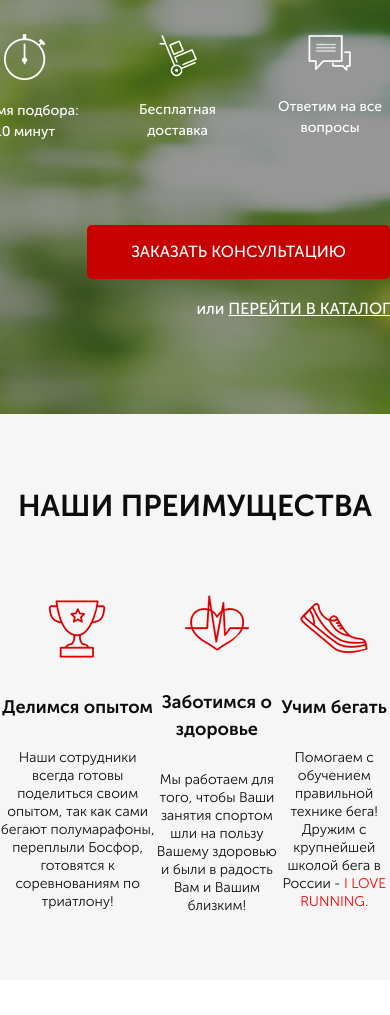
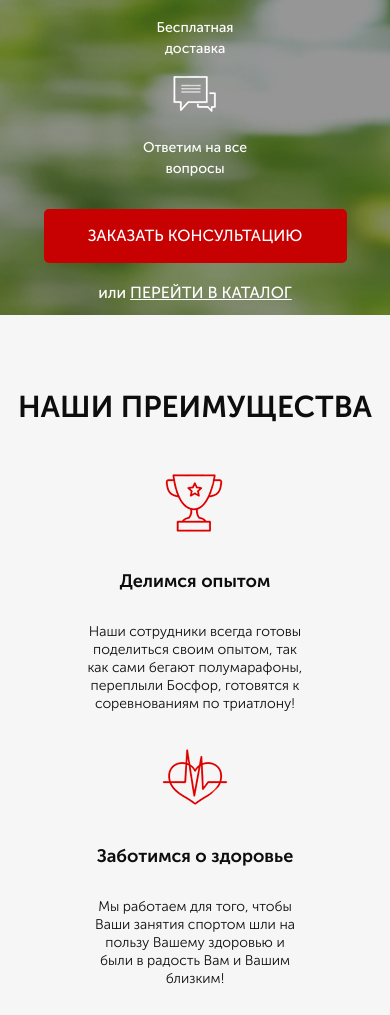
Before and after one commit to AnatoliyStarskiy/RunSmart, a website: page src/index.html in a window 390 px wide. Shown: the part 490-1505 px from the top of the page. Before the commit the page ends 1470 px from the top, so only its background shows below. Drawn offline with Linux system fonts and the light colour scheme.

Commit message:
Второй блок. завершенный

```diff
--- a/src/index.html
+++ b/src/index.html
@@ -81,6 +81,18 @@
             </div>
         </div>
     </div>
+    <div class="consultation">
+        <div class="container">
+            <h2 class="title">
+                Получите бесплатную консультацию<br>
+                по подбору пульсометра
+            </h2>
+            <p class="consultation__descr">
+                Просто заполните форму заявки <br>
+                и мы перезвоним вам в течении 10 минут
+            </p>
+        </div>
+    </div>
 </body>
 
 </html>
--- a/src/sass/blocks/_media.scss
+++ b/src/sass/blocks/_media.scss
@@ -1,16 +1,81 @@
 @media (max-width: 1200px) {
-
+    .container {
+        max-width: 880px;
+    }
 }
 
 @media (max-width: 991px) {
+    .container {
+        max-width: 670px;
+    }
+
+    .advantages {
+        &__item {
+            max-width: 215px;
+        }
+    }
 
 }
 
 
 @media (max-width: 767px) {
-
+    .container {
+        max-width: 500px;
+    }
+    .header {
+        &__official {
+            display: none;
+        }
+    }
+    .advantages {
+        &__wrapper {
+            flex-direction: column;
+        }
+        &__item {
+            margin-top: 30px;
+        }
+    }
 }
 
 @media (max-width: 575px) {
+    .container {
+        max-width: none;
+    }
 
+    .button {
+        &_main {
+            margin-top: 14px;
+        }
+    }
+    .header {
+        flex-direction: column;
+        &__contacts {
+            margin-top: 20px;
+        }
+    }
+    .promo {
+        padding: 10px 32px;
+        &__wrapper {
+            margin-top: 40px;
+            align-items:center;
+        }
+        &__header {
+            font-size: 22px;
+        }
+        &__subheader {
+            font-size: 16px;
+        }
+        &__icons {
+            margin-top: 30px;
+            flex-direction: column;
+            justify-content: center;
+            align-items:center ;
+        }
+    }
+    .advantages {
+        &__wrapper {
+            margin-top: 5px;
+        }
+
+    }
 }
--- a/src/sass/blocks/_promo.scss
+++ b/src/sass/blocks/_promo.scss
@@ -1,7 +1,7 @@
 .promo {
     min-height: 750px;
     padding: 21px 0 93px 0;
-    background: url(../../img/main-bg.jpg) center center / cover no-repeat;
+    background: url(../img/main-bg.jpg) center center / cover no-repeat;
 
     &__wrapper {
         display: flex;
--- a/src/sass/style.scss
+++ b/src/sass/style.scss
@@ -15,4 +15,5 @@
 @import 'blocks/buttons';
 @import 'blocks/title';
 @import 'blocks/advantages';
+@import 'blocks/consultation';
 @import 'blocks/media';
```
Also changed, not shown: src/css/style.min.css, src/sass/blocks/_consultation.scss (added).
